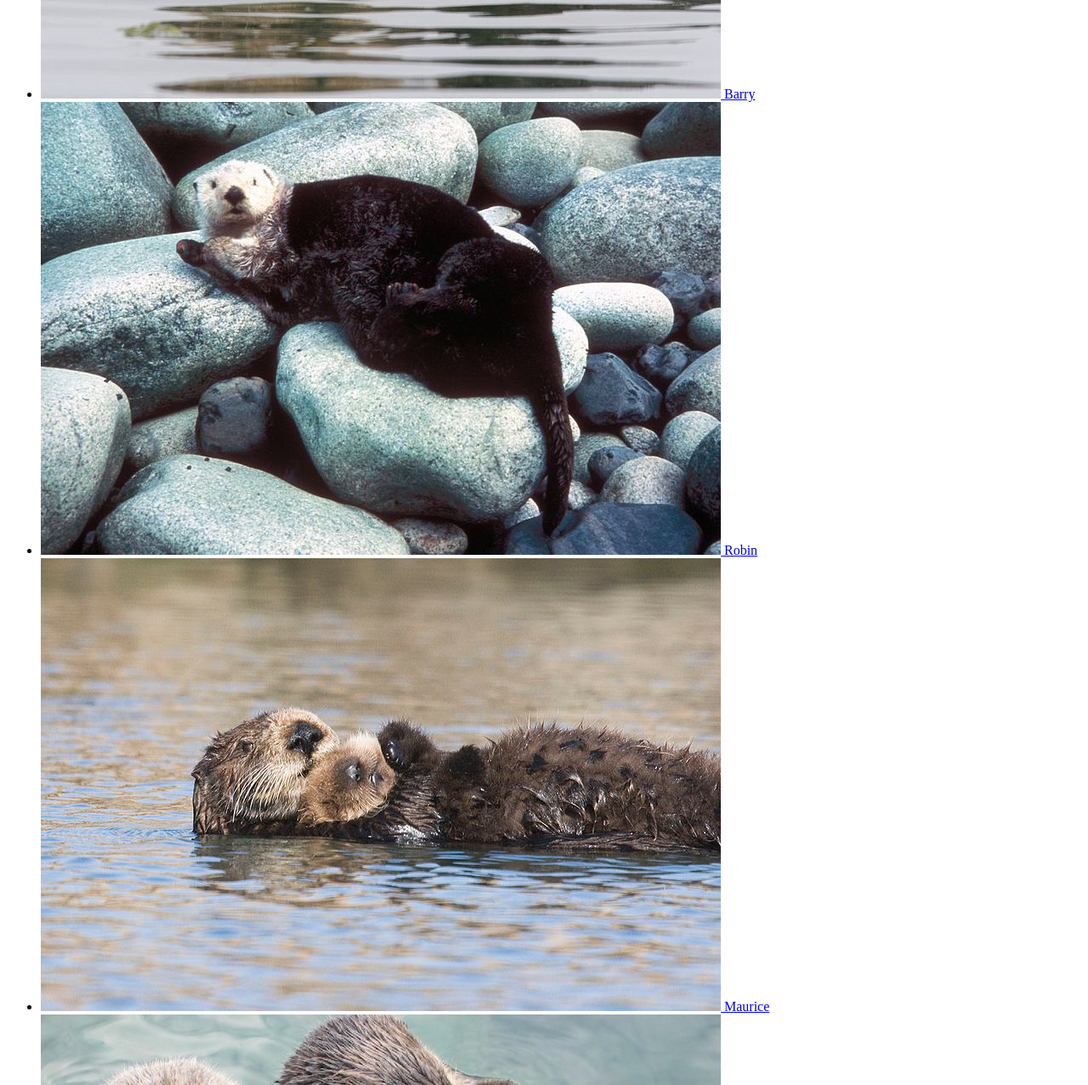
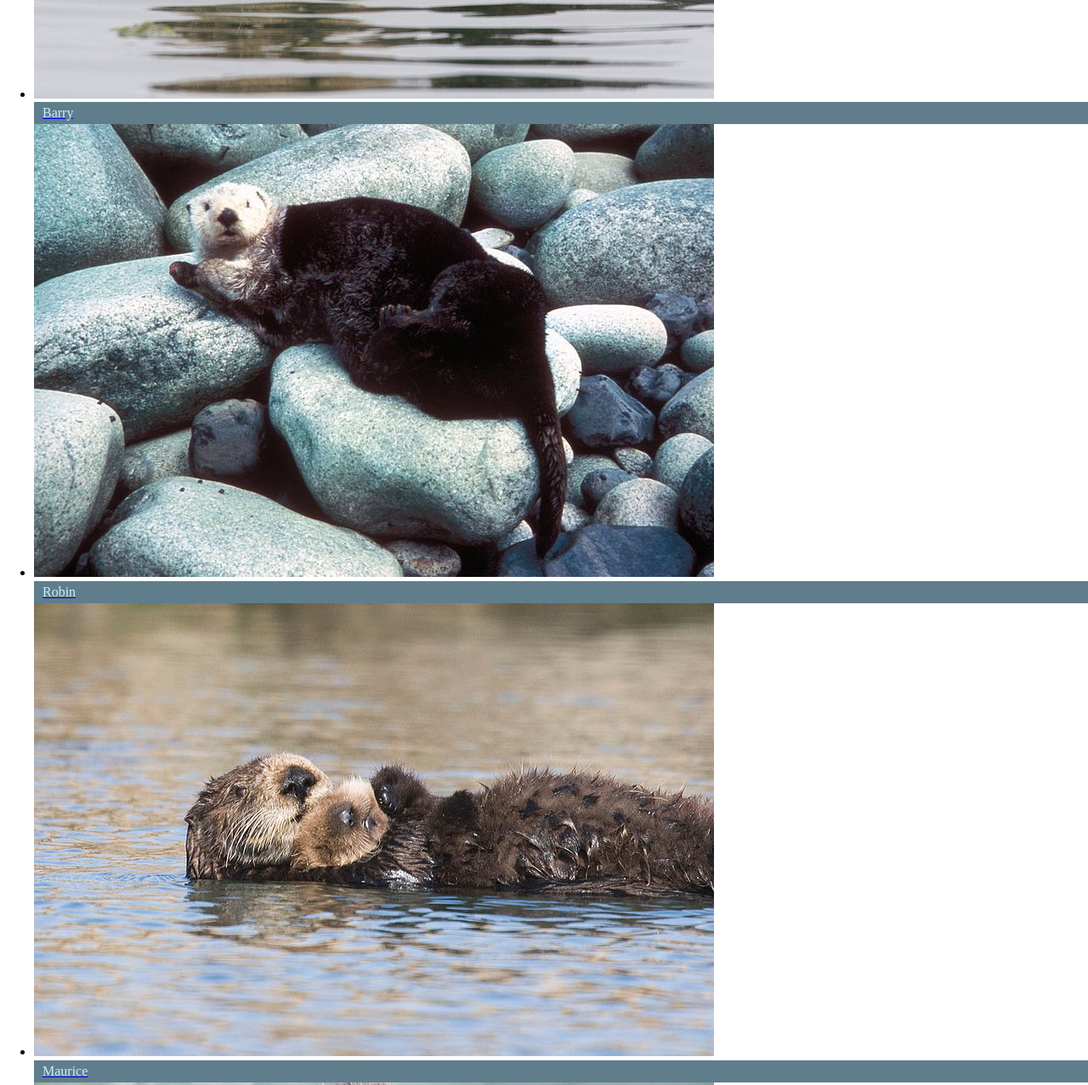
Before and after one commit to cherry-blossom3/Ottergram, a plain HTML site: page index.html in a window 1280 px wide. Shown: the part 497-1774 px from the top of the page at 85% size. Drawn offline with nearby package versions, Linux system fonts and the light colour scheme.

Commit message:
thumbnail styling

```diff
--- a/index.html
+++ b/index.html
@@ -4,6 +4,7 @@
 <head>
   <meta charset="utf-8">
   <title>Ottergram</title>
+  <link rel="stylesheet" href="https://cdnjs.cloudflare.com/ajax/libs/normalize/8.0.1/normalize.min.css">
   <link rel="stylesheet" href="stylesheets/styles.css">
 
 </head>
@@ -16,31 +17,31 @@
     <li>
       <a href="#">
         <img src="img/otter1.jpg" alt="Barry the Otter">
-        <span>Barry</span>
+        <span class="thumbnail-title">Barry</span>
       </a>
     </li>
     <li>
       <a href="#">
         <img src="img/otter2.jpg" alt="Robin the Otter">
-        <span>Robin</span>
+        <span class="thumbnail-title">Robin</span>
       </a>
     </li>
     <li>
       <a href="#">
         <img src="img/otter3.jpg" alt="Maurice the Otter">
-        <span>Maurice</span>
+        <span class="thumbnail-title">Maurice</span>
       </a>
     </li>
     <li>
       <a href="#">
         <img src="img/otter4.jpg" alt="Lesley the Otter">
-        <span>Lesley</span>
+        <span class="thumbnail-title">Lesley</span>
       </a>
     </li>
     <li>
       <a href="#">
         <img src="img/otter5.jpg" alt="Barbara the Otter">
-        <span>Barbara</span>
+        <span class="thumbnail-title">Barbara</span>
       </a>
     </li>
   </ul>
--- a/stylesheets/styles.css
+++ b/stylesheets/styles.css
@@ -0,0 +1,8 @@
+.thumbnail-title {
+  display: block;
+  margin: 0;
+  padding: 4px 10px;
+
+  background: rgb(96, 125, 139);
+  color: rgb(202, 238, 255);
+}
```
